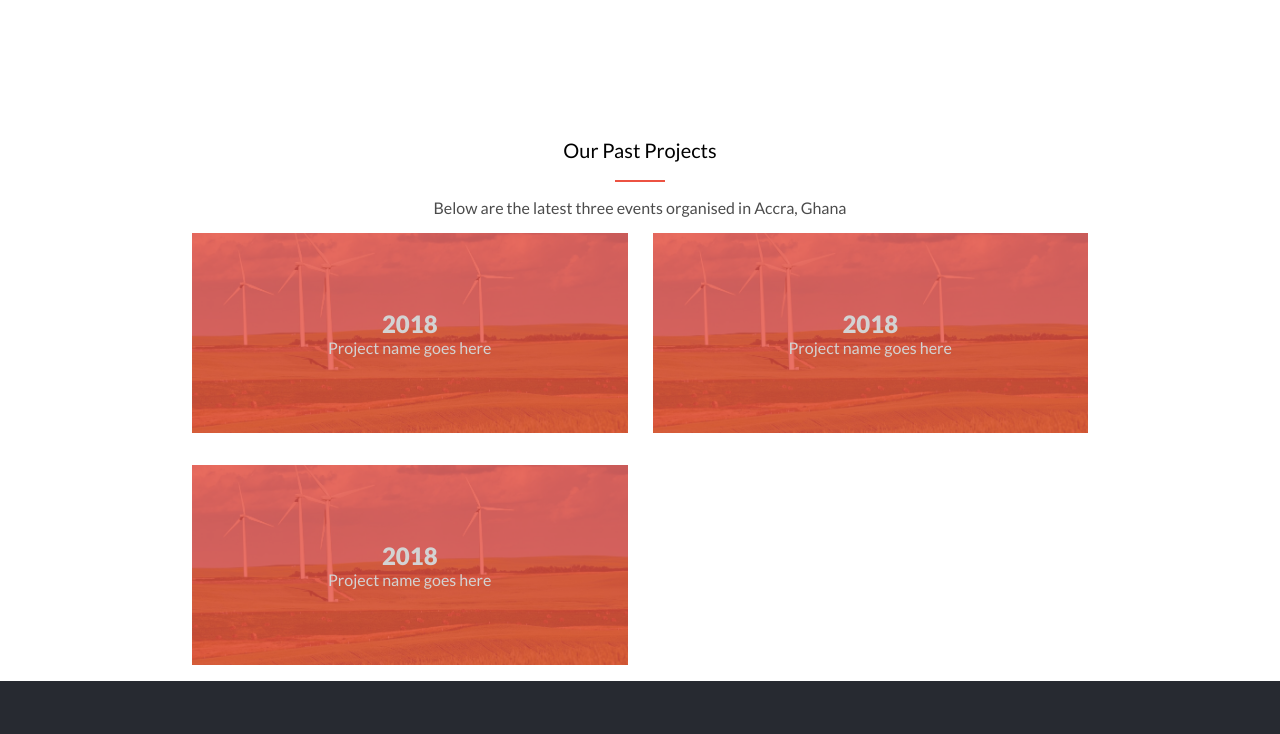
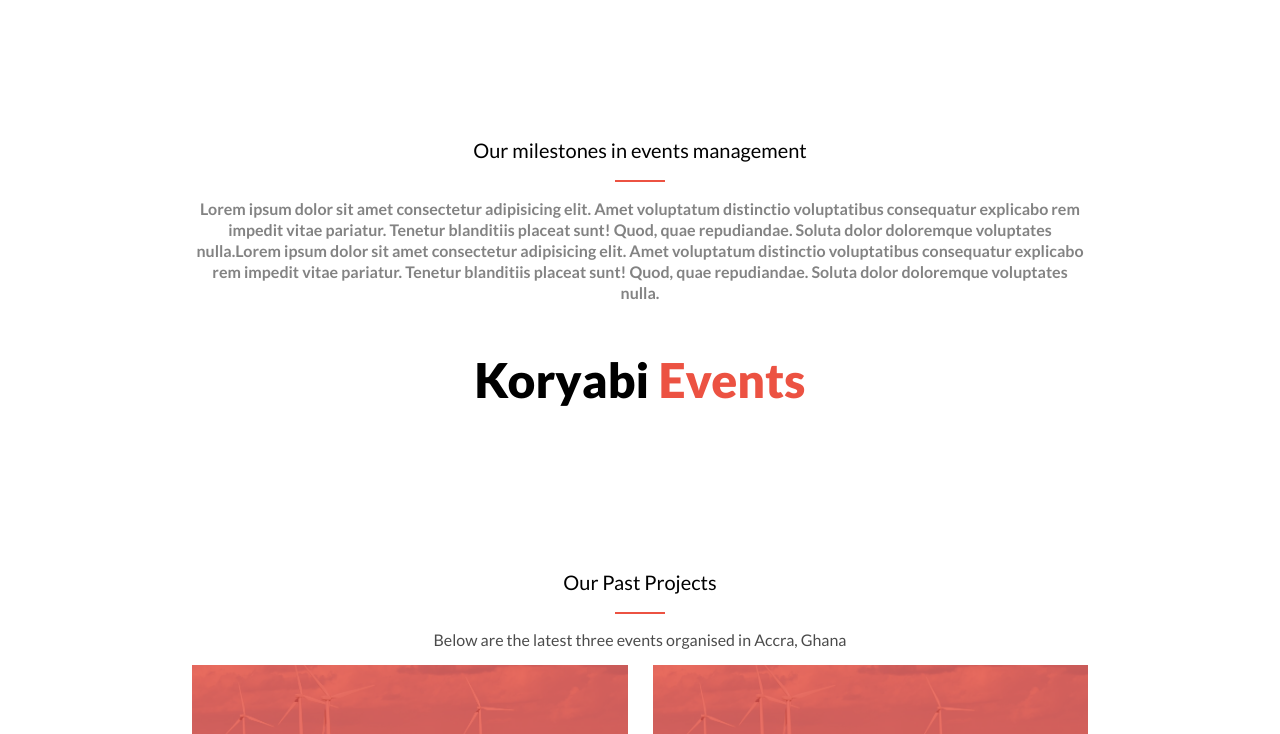
Before and after one commit to michaelamponsah/koryabi-events, a website with bundled scripts: page about.html in a window 1280 px wide. Shown: the part 840-1574 px from the top of the page. Built offline with nearby package versions, Linux system fonts and the light colour scheme.

Commit message:
Add markup and styling for mission section in about.html

```diff
--- a/about.html
+++ b/about.html
@@ -77,6 +77,24 @@
         </div>
       </div>
     </section>
+    <section class="our-milestones-section-wrapper">
+      <div class="container milestones">
+        <div class="section-title-wrapper">
+          <h3 class="section-title">Our milestones in events management</h3>
+          <span class="underline"></span>
+        </div>
+        <p class="milestone-message">Lorem ipsum dolor sit amet consectetur adipisicing elit. Amet voluptatum distinctio
+          voluptatibus consequatur
+          explicabo rem impedit vitae pariatur. Tenetur blanditiis placeat sunt! Quod, quae repudiandae. Soluta dolor
+          doloremque voluptates nulla.Lorem ipsum dolor sit amet consectetur adipisicing elit. Amet voluptatum
+          distinctio voluptatibus consequatur
+          explicabo rem impedit vitae pariatur. Tenetur blanditiis placeat sunt! Quod, quae repudiandae. Soluta dolor
+          doloremque voluptates nulla.</p>
+        <div class="company-symbol">
+          Koryabi <span class="logo--sub">Events</span>
+        </div>
+      </div>
+    </section>
     <section class="our-works-section-wrapper">
       <div class="container our-works">
         <div class="section-title-wrapper">
--- a/css/styles.css
+++ b/css/styles.css
@@ -443,6 +443,27 @@ body {
   text-decoration: underline;
 }
 
+/* Our milestones */
+.our-milestones-section-wrapper {
+  padding-bottom: 3em;
+}
+
+.milestone-message {
+  text-align: center;
+  font-weight: 700;
+  font-size: 16px;
+  line-height: 21px;;
+  color: #838383;
+}
+
+.company-symbol {
+  text-align: center;
+  margin-top: 1em;
+  margin-bottom: 2em;
+  font-size: 2rem;
+  font-weight: 900;
+}
+
 /* Our works section */
 .our-works--details {
   text-align: center;
@@ -674,4 +695,8 @@ body {
   .about-tagline-section {
     width: 100%;
   }
+
+  .company-symbol {
+    font-size: 3rem;
+  }
 }
```
